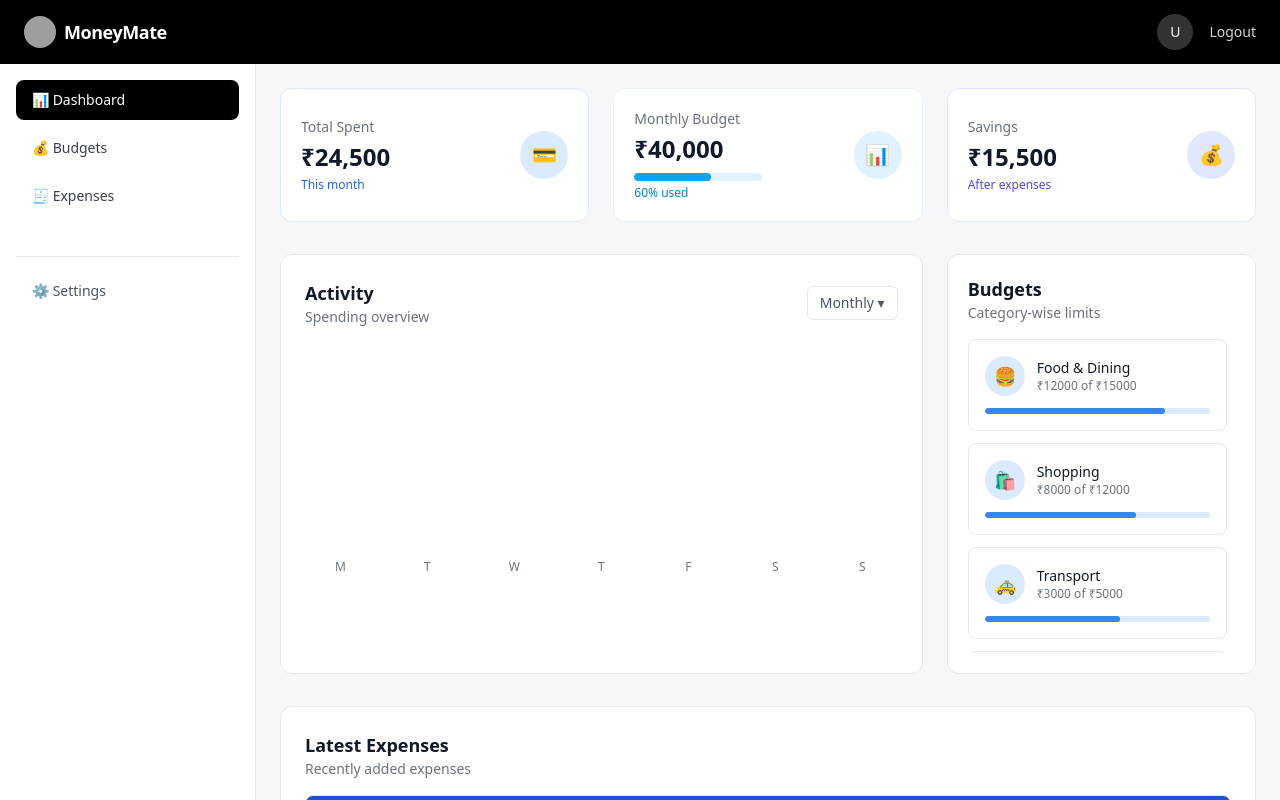
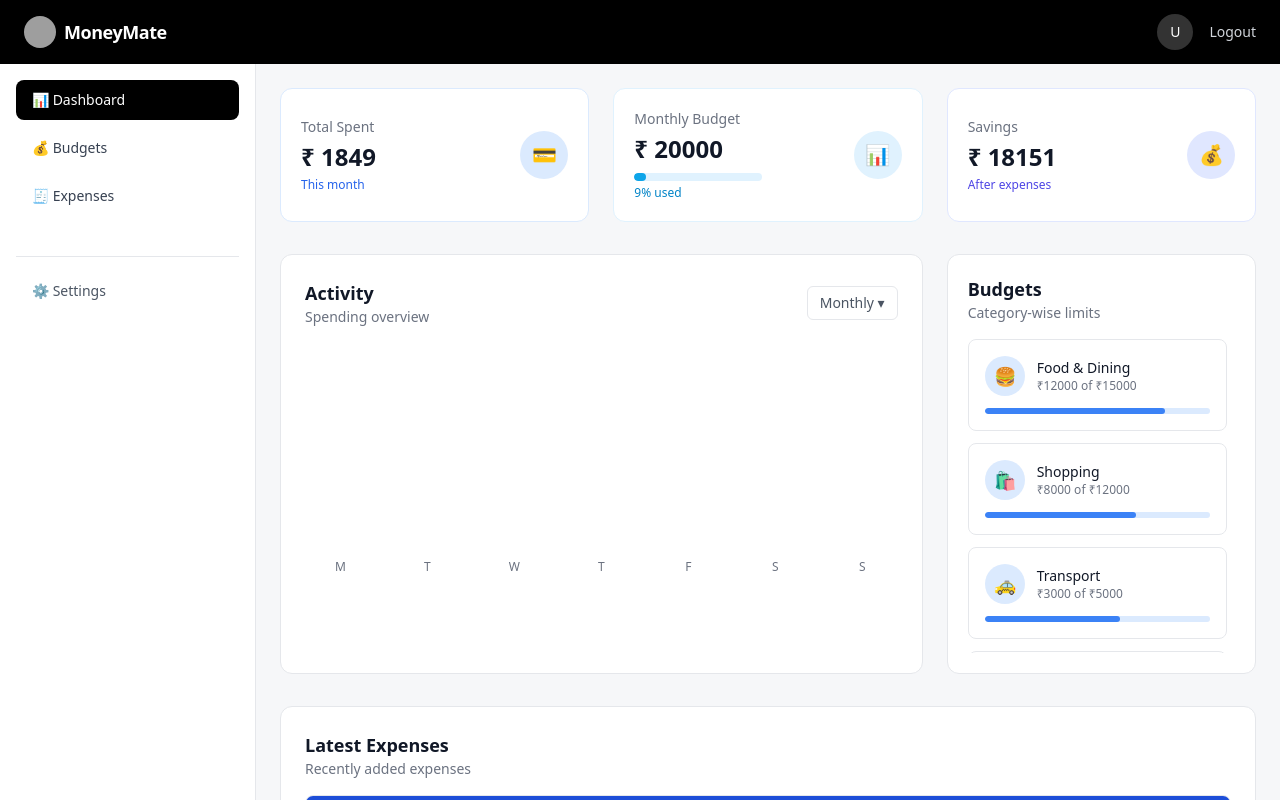
Before and after one commit to rishikamediratta/MoneyMate, a React (Vite) app: page /dashboard in a window 1280 px wide. Shown: the top 800 px of the page. Built offline with nearby package versions, Linux system fonts and the light colour scheme; grey boxes are pictures that could not be loaded.

Commit message:
integrated react into cards

```diff
--- a/src/components/dashboard/Cards.jsx
+++ b/src/components/dashboard/Cards.jsx
@@ -1,4 +1,4 @@
-const Cards = () => {
+const Cards = ({ totalSpent, monthlyBudget, savings, usagePercent }) => {
   return (
     <div className="grid grid-cols-1 md:grid-cols-3 gap-6">
 
@@ -7,7 +7,7 @@ const Cards = () => {
         <div>
           <p className="text-sm text-gray-500">Total Spent</p>
           <h2 className="text-2xl font-bold text-gray-900 mt-1">
-            ₹24,500
+            ₹ {totalSpent}
           </h2>
           <p className="text-xs text-blue-600 mt-1">
             This month
@@ -25,16 +25,20 @@ const Cards = () => {
         <div>
           <p className="text-sm text-gray-500">Monthly Budget</p>
           <h2 className="text-2xl font-bold text-gray-900 mt-1">
-            ₹40,000
+            ₹ {monthlyBudget}
           </h2>
 
           {/* Progress */}
           <div className="mt-2 h-2 w-32 bg-sky-100 rounded-full overflow-hidden">
-            <div className="h-full w-[60%] bg-sky-500 rounded-full"></div>
+            <div
+  className="h-full bg-sky-500 rounded-full"
+  style={{ width: `${usagePercent}%` }}
+></div>
+
           </div>
 
           <p className="text-xs text-sky-600 mt-1">
-            60% used
+            {usagePercent}% used
           </p>
         </div>
 
@@ -49,7 +53,7 @@ const Cards = () => {
         <div>
           <p className="text-sm text-gray-500">Savings</p>
           <h2 className="text-2xl font-bold text-gray-900 mt-1">
-            ₹15,500
+            ₹ {savings}
           </h2>
           <p className="text-xs text-indigo-600 mt-1">
             After expenses
--- a/src/pages/dashboard/Dashboard.jsx
+++ b/src/pages/dashboard/Dashboard.jsx
@@ -15,6 +15,16 @@ const [transactions, settransactions] = useState([
     { id: 3, name: "Netflix", amount: 199, date: "2025-12-16" }
   ])
 
+  const totalSpent = transactions.reduce((sum, txn) => {
+    return sum + txn.amount;
+    }, 0);
+      const monthlyBudget = 20000;
+      const savings = monthlyBudget - totalSpent;
+      const usagePercent =
+      monthlyBudget > 0
+       ? Math.min(100, Math.round((totalSpent / monthlyBudget) * 100))
+        : 0;
+
   return (
     <div className="min-h-screen bg-[#f6f7f9]">
       <Navbar />
@@ -25,7 +35,12 @@ const [transactions, settransactions] = useState([
        <main className="flex-1 p-6">
 
   {/* TOP CARDS */}
-  <Cards />
+  <Cards
+    totalSpent={totalSpent}
+    monthlyBudget={monthlyBudget}
+    savings={savings}
+    usagePercent={usagePercent}
+  />
 
   {/* LOWER SECTION */}
     <div className="mt-8 grid grid-cols-1 lg:grid-cols-3 gap-6">
```
